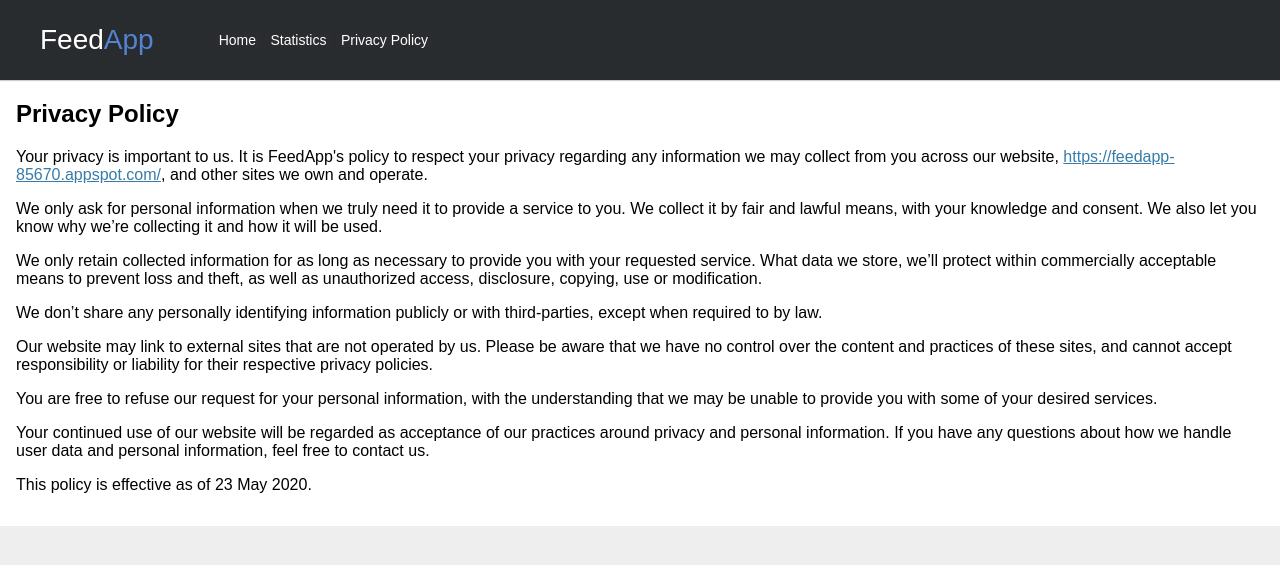
After one commit to dievskiy/feedapp-web, a Flask app: page /privacy in a window 1280 px wide. The commit adds this page. Shown: the top 565 px of the page. Run offline with Flask 2, Linux system fonts and the light colour scheme; some libraries are stand-ins or nearby versions.

Commit message:
privacy, refactoring

```diff
--- /dev/null
+++ b/feedapp/privacy.py
@@ -0,0 +1,25 @@
+from flask import Blueprint, render_template, request
+
+bp = Blueprint('/privacy', __name__)
+
+
+@bp.route('/privacy')
+def privacy():
+    id_token = request.cookies.get("token")
+
+    sign_out_visibility = "hidden"
+    name = ""
+
+    if id_token:
+        sign_out_visibility = ""
+
+        from google.auth.transport import requests
+        import google.oauth2.id_token
+        try:
+            claims = google.oauth2.id_token.verify_firebase_token(
+                id_token, requests.Request())
+            name = claims['email']
+        except ValueError as e:
+            pass
+
+    return render_template('privacy.html', sign_out_visibility=sign_out_visibility, name=name)
--- a/main.py
+++ b/main.py
@@ -4,6 +4,7 @@
 
 import feedapp.base as base
 import feedapp.stat as stat
+import feedapp.privacy as privacy
 import feedapp.utils as utils
 
 firebase_request_adapter = requests.Request()
@@ -16,6 +17,8 @@
 
 app.register_blueprint(stat.bp)
 
+app.register_blueprint(privacy.bp)
+
 app.secret_key = '1781231hansddcxlzknz'
 
 app.jinja_env.globals.update(get_name_for_month=utils.get_name_for_month)
--- /dev/null
+++ b/static/js/privacy.js
@@ -0,0 +1,12 @@
+window.onload = function () {
+    $('#sign-out').click(function () {
+        // hide login information when user signs out
+        firebase.auth().signOut().then(() => {
+            // Clear the token cookie.
+            document.cookie = "token=";
+            window.location.href = '/';
+
+        });
+    });
+
+}
--- a/templates/base.html
+++ b/templates/base.html
@@ -22,10 +22,11 @@
         <nav>
             <a href="/">Home</a>
             <a href="/stat">Statistics</a>
+            <a href="/privacy">Privacy Policy</a>
         </nav>
-        <ul>
+        <ul style="visibility: {{ sign_out_visibility }}">
             <li><a id="login-info" class="login-info">{{ name }}</a></li>
-            <li><a id="sign-out">Sign out</a></li>
+            <li><a id="sign-out"> Sign out</a></li>
         </ul>
 
     </div>
--- /dev/null
+++ b/templates/privacy.html
@@ -0,0 +1,47 @@
+{% extends 'base.html' %}
+
+
+{% block title %}
+    Privacy Policy
+{% endblock %}
+
+
+{% block content %}
+
+    <h2>Privacy Policy</h2>
+    <p>Your privacy is important to us. It is FeedApp's policy to respect your privacy regarding any information we may
+        collect from you across our website, <a
+                href="https://feedapp-85670.appspot.com/">https://feedapp-85670.appspot.com/</a>, and other sites we own
+        and
+        operate.</p>
+    <p>We only ask for personal information when we truly need it to provide a service to you. We collect it by fair and
+        lawful means, with your knowledge and consent. We also let you know why we’re collecting it and how it will be
+        used.</p>
+    <p>We only retain collected information for as long as necessary to provide you with your requested service. What
+        data
+        we store, we’ll protect within commercially acceptable means to prevent loss and theft, as well as unauthorized
+        access, disclosure, copying, use or modification.</p>
+    <p>We don’t share any personally identifying information publicly or with third-parties, except when required to by
+        law.</p>
+    <p>Our website may link to external sites that are not operated by us. Please be aware that we have no control over
+        the
+        content and practices of these sites, and cannot accept responsibility or liability for their respective privacy
+        policies.</p>
+    <p>You are free to refuse our request for your personal information, with the understanding that we may be unable to
+        provide you with some of your desired services.</p>
+    <p>Your continued use of our website will be regarded as acceptance of our practices around privacy and personal
+        information. If you have any questions about how we handle user data and personal information, feel free to
+        contact
+        us.</p>
+    <p>This policy is effective as of 23 May 2020.</p>
+
+    <script src="https://canvasjs.com/assets/script/jquery-1.11.1.min.js"></script>
+    <script src="https://ajax.googleapis.com/ajax/libs/jquery/2.1.3/jquery.min.js"></script>
+
+    <script src="https://www.gstatic.com/firebasejs/7.14.0/firebase-app.js"></script>
+    <script src="https://www.gstatic.com/firebasejs/7.14.0/firebase-analytics.js"></script>
+    <script src="https://www.gstatic.com/firebasejs/7.14.0/firebase-auth.js"></script>
+    <script src="/static/js/fbconfig.js"></script>
+    <script src="/static/js/privacy.js"></script>
+
+{% endblock %}
--- a/templates/statistics.html
+++ b/templates/statistics.html
@@ -43,8 +43,6 @@
     <script src="https://www.gstatic.com/firebasejs/7.14.0/firebase-analytics.js"></script>
     <script src="https://www.gstatic.com/firebasejs/7.14.0/firebase-auth.js"></script>
 
-
+    <script src="/static/js/fbconfig.js"></script>
     <script src="/static/js/statistics.js"></script>
-    <script src="/static/js/fbconfig.js"></script>
-    </body>
 {% endblock %}
```
Also changed, not shown: feedapp/base.py (+6 -8 lines), feedapp/stat.py (+10 -7 lines), static/js/index.js (+9 -11 lines), static/js/statistics.js (+4 -7 lines), templates/index.html (+4 -4 lines), 1 other file.
